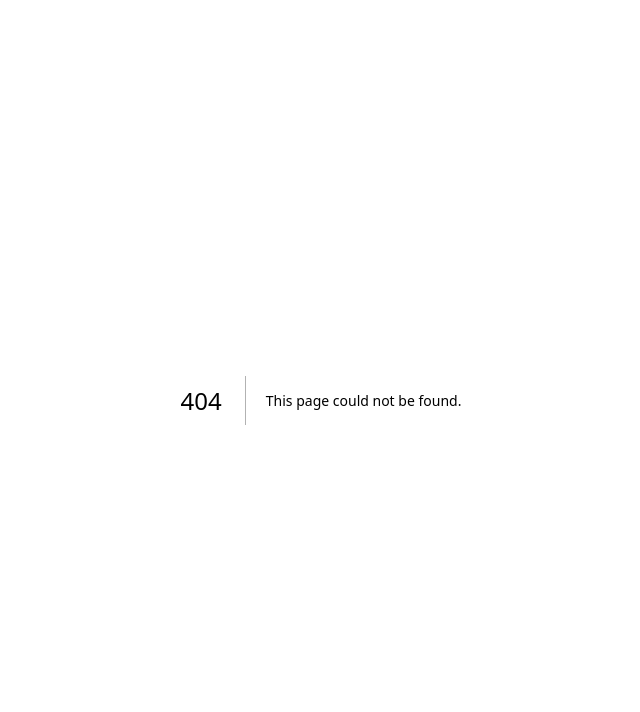
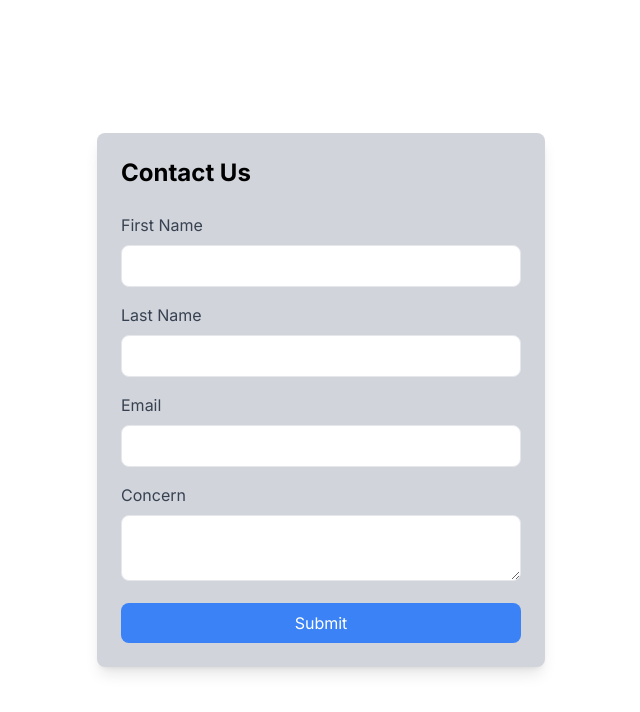
Before and after one commit to RudraYPatel/bookify, a Next.js app: page /contact-us in a window 1280 px wide. Before the commit this address had no page. Shown: the top 712 px of the page, without its empty margins (319-959 px from the left). Built offline with nearby package versions, Linux system fonts and the light colour scheme.

Commit message:
rudra contact us page

```diff
--- a/app/components/footer.js
+++ b/app/components/footer.js
@@ -1,3 +1,4 @@
+import Link from 'next/link'
 import React from 'react'
 
 export default function Footer() {
@@ -8,12 +9,12 @@ export default function Footer() {
     <h1 className="text-2xl mt-7 ml-5 font-bold">Bookify</h1>
       <ul className="footer-links">
       <div className="flex flex-row ml-40 mt-5">
-      <button className="text-xl mt-2 ml-28 font-semibold hover:underline">Contact Us!</button>
-      <button className="text-xl mt-2 ml-28 font-semibold hover:underline">About Us</button>
-      <button className="text-xl mt-2 ml-28 font-semibold hover:underline">Terms of Service</button>
-      <button className="text-xl mt-2 ml-28 font-semibold hover:underline">Privacy Policy</button>
+      <Link className="text-xl mt-2 ml-28 font-semibold hover:underline" href="./contact-us">Contact Us</Link>
+      <Link className="text-xl mt-2 ml-28 font-semibold hover:underline" href="./upcoming-events">Terms of Service</Link>
+      <Link className="text-xl mt-2 ml-28 font-semibold hover:underline" href="./upcoming-events">Privacy Policy</Link>
       </div>
       </ul>
+      <div></div>
     </div>
     <div className='text-right '><p>&copy; {new Date().getFullYear()} Bookify All rights reserved.</p></div>
     </main>
--- /dev/null
+++ b/app/contact-us/page.js
@@ -0,0 +1,102 @@
+"use client"
+import React, { useState } from 'react';
+
+export default function ContactUs() {
+  const [formData, setFormData] = useState({
+    firstName: '',
+    lastName: '',
+    email: '',
+    concern: '',
+  });
+
+  const handleChange = (e) => {
+    const { name, value } = e.target;
+    setFormData((prevData) => ({
+      ...prevData,
+      [name]: value,
+    }));
+  };
+
+  const handleSubmit = (e) => {
+    e.preventDefault();
+    alert('Your response has been recorded and you will get a reply by mail');
+    // Optionally, clear the form after submission
+    setFormData({
+      firstName: '',
+      lastName: '',
+      email: '',
+      concern: '',
+    });
+  };
+
+  return (
+    <main className="bg-white text-black min-h-screen flex items-center justify-center">
+      <div className="p-6 rounded-lg shadow-lg bg-gray-300 w-full max-w-md">
+        <h2 className="text-2xl font-bold mb-6">Contact Us</h2>
+        <form onSubmit={handleSubmit}>
+          <div className="mb-4">
+            <label className="block text-gray-700 mb-2" htmlFor="firstName">
+              First Name
+            </label>
+            <input
+              type="text"
+              id="firstName"
+              name="firstName"
+              value={formData.firstName}
+              onChange={handleChange}
+              className="w-full px-3 py-2 border rounded-lg focus:outline-none focus:border-blue-500"
+              required
+            />
+          </div>
+          <div className="mb-4">
+            <label className="block text-gray-700 mb-2" htmlFor="lastName">
+              Last Name
+            </label>
+            <input
+              type="text"
+              id="lastName"
+              name="lastName"
+              value={formData.lastName}
+              onChange={handleChange}
+              className="w-full px-3 py-2 border rounded-lg focus:outline-none focus:border-blue-500"
+              required
+            />
+          </div>
+          <div className="mb-4">
+            <label className="block text-gray-700 mb-2" htmlFor="email">
+              Email
+            </label>
+            <input
+              type="email"
+              id="email"
+              name="email"
+              value={formData.email}
+              onChange={handleChange}
+              className="w-full px-3 py-2 border rounded-lg focus:outline-none focus:border-blue-500"
+              required
+            />
+          </div>
+          <div className="mb-4">
+            <label className="block text-gray-700 mb-2" htmlFor="concern">
+              Concern
+            </label>
+            <textarea
+              id="concern"
+              name="concern"
+              value={formData.concern}
+              onChange={handleChange}
+              className="w-full px-3 py-2 border rounded-lg focus:outline-none focus:border-blue-500"
+              required
+            />
+          </div>
+          <button
+            type="submit"
+            className="w-full bg-blue-500 text-white py-2 px-4 rounded-lg hover:bg-blue-600 focus:outline-none"
+          >
+            Submit
+          </button>
+        </form>
+      </div>
+    </main>
+  );
+}
--- a/app/upcoming-events/page.js
+++ b/app/upcoming-events/page.js
@@ -1,69 +1,229 @@
-import React from 'react'
-import Header from '../components/header'
-import Footer from '../components/footer'
+'use client'
+import React, { useState } from 'react';
+import Header from '../components/header';
+import Footer from '../components/footer';
 
 export default function Page() {
+  // Create state for counters for each event
+  const [counters, setCounters] = useState([0, 0, 0, 0]);
+
+  // Function to handle increment
+  const handleIncrement = (index) => {
+    setCounters((prevCounters) => {
+      const newCounters = [...prevCounters];
+      newCounters[index] += 1;
+      return newCounters;
+    });
+  };
+
   return (
     <main className="bg-white text-black min-h-screen">
-   <Header/>
+      <Header />
       <div className="border-t-2 border-black"></div>
-        <div className="flex flex-row relative h-28  ml-16 mt-10 rounded-3xl">
+
+      <div className="flex flex-row relative h-28 ml-16 mt-10 rounded-3xl">
         <img src="/event1.jpg" alt="Event" className="object-left" />
-                <div className="absolute inset-0"> </div>
-                <div className='flex flex-row ' >
+        <div className="absolute inset-0"></div>
+        <div className="flex flex-row">
           <p className="text-xl font-bold ml-48 mt-5">
             FRI JUL 19, 2024 - 7:00 PM
             <h1>Montreal Alliance at Calgary Surge</h1>
-                        WinSport Arena, Calgary, AB</p><br/>
+            WinSport Arena, Calgary, AB
+          </p>
         </div>
-                <div>
-                    <button className="bg-blue-600 text-white border-none py-2 px-4 rounded-3xl mt-10 ml-48 cursor-pointer">Add to Cart</button>
+        <div className="flex flex-row items-center ml-48 mt-10">
+          <button
+            className="bg-blue-600 text-white border-none py-2 px-4 rounded-3xl hover:underline"
+            onClick={() => handleIncrement(0)}
+          >
+            Add to Cart
+          </button>
+          <span className="ml-4 text-xl">{counters[0]}</span>
         </div>
       </div>
 
-            <div className="flex flex-row relative h-28  ml-16 mt-10 rounded-3xl">
+      <div className="flex flex-row relative h-28 ml-16 mt-10 rounded-3xl">
         <img src="/event2.jpg" alt="Event" className="object-left" />
-                <div className="absolute inset-0"> </div>
-                <div className='flex flex-row ' >
+        <div className="absolute inset-0"></div>
+        <div className="flex flex-row">
           <p className="text-xl font-bold ml-48 mt-5">
             SUN JUL 21, 2024 - 4:00 PM
             <h1>Forge FC at Cavalry FC</h1>
-                     Spruce Meadows, Calgary, AB</p><br/>
+            Spruce Meadows, Calgary, AB
+          </p>
         </div>
-                <div>
-                    <button className="bg-blue-600 text-white border-none py-2 px-4 rounded-3xl mt-10 ml-60 cursor-pointer">Add to Cart</button>
+        <div className="flex flex-row items-center ml-60 mt-10">
+          <button
+            className="bg-blue-600 text-white border-none py-2 px-4 rounded-3xl cursor-pointer hover:underline"
+            onClick={() => handleIncrement(1)}
+          >
+            Add to Cart
+          </button>
+          <span className="ml-4 text-xl">{counters[1]}</span>
         </div>
       </div>
 
-        <div className="flex flex-row relative h-28  ml-16 mt-10 rounded-3xl">
+      <div className="flex flex-row relative h-28 ml-16 mt-10 rounded-3xl">
         <img src="/event3.jpg" alt="Event" className="object-left" />
-                <div className="absolute inset-0"> </div>
-                <div className='flex flex-row ' >
+        <div className="absolute inset-0"></div>
+        <div className="flex flex-row">
           <p className="text-xl font-bold ml-48 mt-5">
             SUN JUL 21, 2024 - 6:00 PM
             <h1>BC Lions at Calgary Stampeders</h1>
-                    McMahon Stadium, Calgary, AB</p><br/>
+            McMahon Stadium, Calgary, AB
+          </p>
         </div>
-                <div>
-                    <button className="bg-blue-600 text-white border-none py-2 px-4 rounded-3xl mt-10 ml-56 cursor-pointer">Add to Cart</button>
+        <div className="flex flex-row items-center ml-56 mt-10">
+          <button
+            className="bg-blue-600 text-white border-none py-2 px-4 rounded-3xl cursor-pointer hover:underline"
+            onClick={() => handleIncrement(2)}
+          >
+            Add to Cart
+          </button>
+          <span className="ml-4 text-xl">{counters[2]}</span>
         </div>
       </div>
 
-        <div className="flex flex-row relative h-28  ml-16 mt-10 rounded-3xl">
+      <div className="flex flex-row relative h-28 ml-16 mt-10 rounded-3xl">
         <img src="/event4.jpg" alt="Event" className="object-left" />
-                <div className="absolute inset-0"> </div>
-                <div className='flex flex-row ' >
+        <div className="absolute inset-0"></div>
+        <div className="flex flex-row">
           <p className="text-xl font-bold ml-48 mt-5">
             FRI AUG 2, 2024 - 8:00 PM
             <h1>Billy Idol</h1>
-                    Scotiabank Saddledome, Calgary, AB</p><br/>
+            Scotiabank Saddledome, Calgary, AB
+          </p>
         </div>
-                <div>
-                    <button className="bg-blue-600 text-white border-none py-2 px-4 rounded-3xl mt-10 ml-44 cursor-pointer">Add to Cart</button>
+        <div className="flex flex-row items-center ml-44 mt-10">
+          <button
+            className="bg-blue-600 text-white border-none py-2 px-4 rounded-3xl hover:underline"
+            onClick={() => handleIncrement(3)}
+          >
+            Add to Cart
+          </button>
+          <span className="ml-4 text-xl">{counters[3]}</span>
         </div>
       </div>
+
+      <div className="flex flex-row-reverse mr-24 mt-5">
+        <button className="bg-black text-white border-none py-2 px-4 rounded-3xl hover:underline">Checkout</button>
+      </div>
       <div className="border-t-2 mt-10 border-black"></div>
-    <Footer/>
+      <Footer />
     </main>
-  )
-};
+  );
+}
+
+
+// import React, { useState } from 'react';
+// import Header from './components/header';
+// import Footer from './components/footer';
+
+// export default function Page() {
+//   // Create state for counters for each event
+//   const [counters, setCounters] = useState([0, 0, 0, 0]);
+
+//   // Function to handle increment
+//   const handleIncrement = (index) => {
+//     const newCounters = [...counters];
+//     newCounters[index] += 1;
+//     setCounters(newCounters);
+//   };
+
+//   return (
+//     <main className="bg-white text-black min-h-screen">
+//       <Header />
+//       <div className="border-t-2 border-black"></div>
+
+//       <div className="flex flex-row relative h-28 ml-16 mt-10 rounded-3xl">
+//         <img src="/event1.jpg" alt="Event" className="object-left" />
+//         <div className="absolute inset-0"></div>
+//         <div className="flex flex-row">
+//           <p className="text-xl font-bold ml-48 mt-5">
+//             FRI JUL 19, 2024 - 7:00 PM
+//             <h1>Montreal Alliance at Calgary Surge</h1>
+//             WinSport Arena, Calgary, AB
+//           </p>
+//         </div>
+//         <div className="flex flex-row items-center ml-48 mt-10">
+//           <button
+//             className="bg-blue-600 text-white border-none py-2 px-4 rounded-3xl hover:underline"
+//             onClick={() => handleIncrement(0)}
+//           >
+//             Add to Cart
+//           </button>
+//           <span className="ml-4 text-xl">{counters[0]}</span>
+//         </div>
+//       </div>
+
+//       <div className="flex flex-row relative h-28 ml-16 mt-10 rounded-3xl">
+//         <img src="/event2.jpg" alt="Event" className="object-left" />
+//         <div className="absolute inset-0"></div>
+//         <div className="flex flex-row">
+//           <p className="text-xl font-bold ml-48 mt-5">
+//             SUN JUL 21, 2024 - 4:00 PM
+//             <h1>Forge FC at Cavalry FC</h1>
+//             Spruce Meadows, Calgary, AB
+//           </p>
+//         </div>
+//         <div className="flex flex-row items-center ml-60 mt-10">
+//           <button
+//             className="bg-blue-600 text-white border-none py-2 px-4 rounded-3xl cursor-pointer hover:underline"
+//             onClick={() => handleIncrement(1)}
+//           >
+//             Add to Cart
+//           </button>
+//           <span className="ml-4 text-xl">{counters[1]}</span>
+//         </div>
+//       </div>
+
+//       <div className="flex flex-row relative h-28 ml-16 mt-10 rounded-3xl">
+//         <img src="/event3.jpg" alt="Event" className="object-left" />
+//         <div className="absolute inset-0"></div>
+//         <div className="flex flex-row">
+//           <p className="text-xl font-bold ml-48 mt-5">
+//             SUN JUL 21, 2024 - 6:00 PM
+//             <h1>BC Lions at Calgary Stampeders</h1>
+//             McMahon Stadium, Calgary, AB
+//           </p>
+//         </div>
+//         <div className="flex flex-row items-center ml-56 mt-10">
+//           <button
+//             className="bg-blue-600 text-white border-none py-2 px-4 rounded-3xl cursor-pointer hover:underline"
+//             onClick={() => handleIncrement(2)}
+//           >
+//             Add to Cart
+//           </button>
+//           <span className="ml-4 text-xl">{counters[2]}</span>
+//         </div>
+//       </div>
+
+//       <div className="flex flex-row relative h-28 ml-16 mt-10 rounded-3xl">
+//         <img src="/event4.jpg" alt="Event" className="object-left" />
+//         <div className="absolute inset-0"></div>
+//         <div className="flex flex-row">
+//           <p className="text-xl font-bold ml-48 mt-5">
+//             FRI AUG 2, 2024 - 8:00 PM
+//             <h1>Billy Idol</h1>
+//             Scotiabank Saddledome, Calgary, AB
+//           </p>
+//         </div>
+//         <div className="flex flex-row items-center ml-44 mt-10">
+//           <button
+//             className="bg-blue-600 text-white border-none py-2 px-4 rounded-3xl hover:underline"
+//             onClick={() => handleIncrement(3)}
+//           >
+//             Add to Cart
+//           </button>
+//           <span className="ml-4 text-xl">{counters[3]}</span>
+//         </div>
+//       </div>
+
+//       <div className="flex flex-row-reverse mr-24 mt-5">
+//         <button className="bg-black text-white border-none py-2 px-4 rounded-3xl hover:underline">Checkout</button>
+//       </div>
+//       <div className="border-t-2 mt-10 border-black"></div>
+//       <Footer />
+//     </main>
+//   );
+// }
```
Lines whose indentation alone changed are shown as unchanged.
